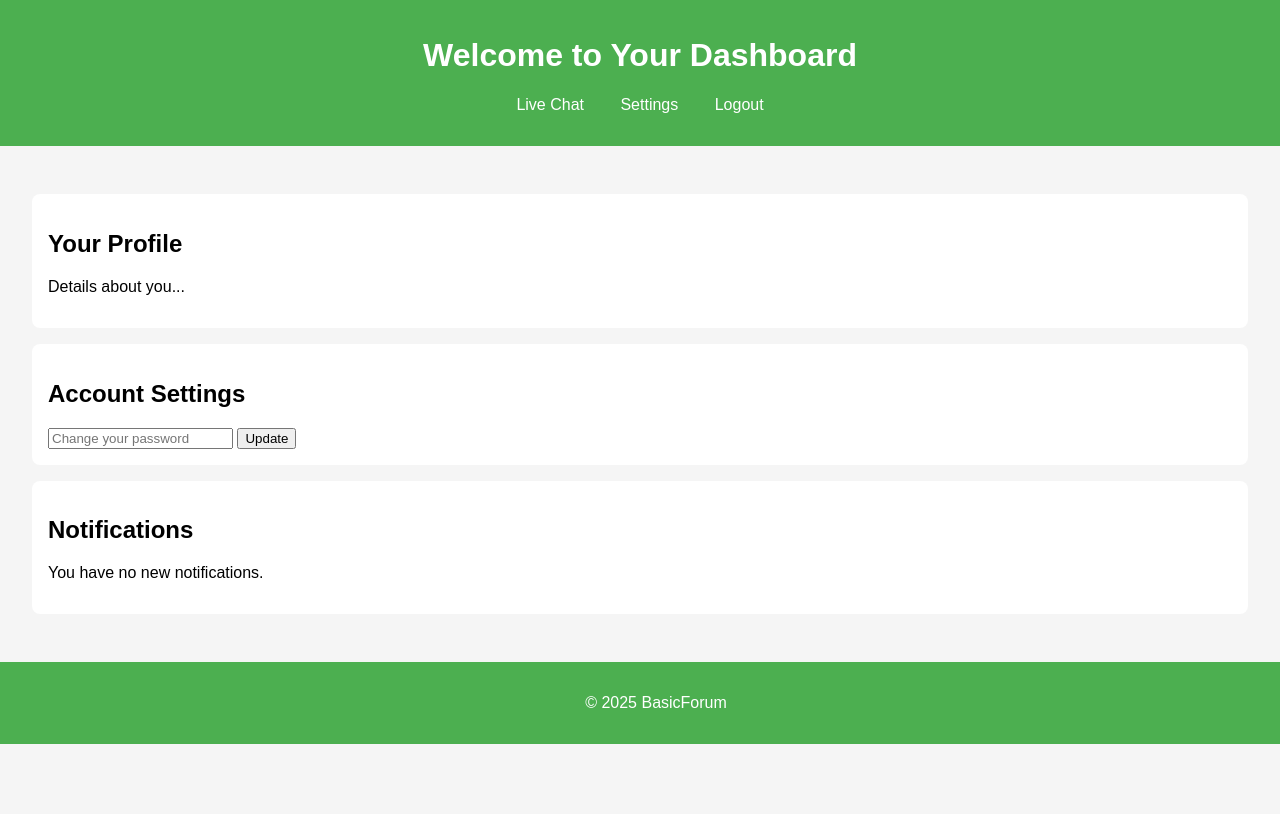
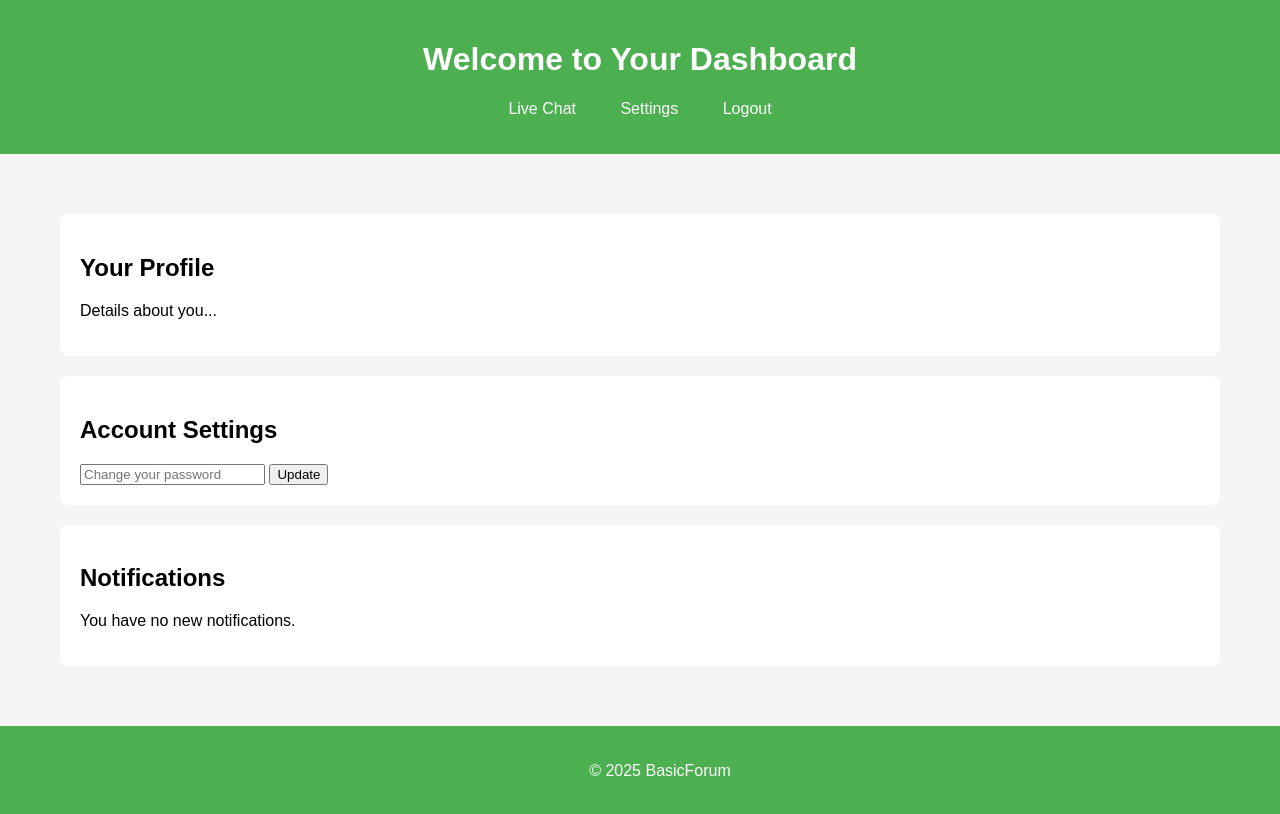
Before and after one commit to Shan899/BasicForumWebsite.github.io, a plain HTML site: page Dashboard.html in a window 1280 px wide. Shown: the top 814 px of the page. Drawn offline with Linux system fonts and the light colour scheme.

Commit message:
css in dashboard

```diff
--- a/Dashboard.html
+++ b/Dashboard.html
@@ -1,6 +1,9 @@
-    <meta charset="UTF-8">
-    <meta name="viewport" content="width=device-width, initial-scale=1.0">
-    <title>Dashboard</title>
+<!DOCTYPE html>
+<html lang="en">
+<head>
+<meta charset="UTF-8">
+<meta name="viewport" content="width=device-width, initial-scale=1.0">
+<title>Dashboard</title>
 </head>
     <style>
         body {
@@ -13,7 +16,7 @@
         header {
             background-color: #4CAF50;
             color: white;
-            padding: 1rem;
+            padding: 20px;
             text-align: center;
         }
 
@@ -24,7 +27,7 @@
 
         nav ul li {
             display: inline;
-            margin: 0 1rem;
+            margin: 20px;
         }
 
         nav a {
@@ -33,13 +36,13 @@
         }
 
         main {
-            padding: 2rem;
+            padding: 40px;
         }
 
         section {
             background-color: white;
-            padding: 1rem;
-            margin: 1rem 0;
+            padding: 20px;
+            margin: 20px;
             border-radius: 8px;
         }
 
@@ -60,7 +63,7 @@
 
         footer {
             text-align: center;
-            padding: 1rem;
+            padding: 20px;
             background-color: #4CAF50;
             color: white;
             position: relative;
```
